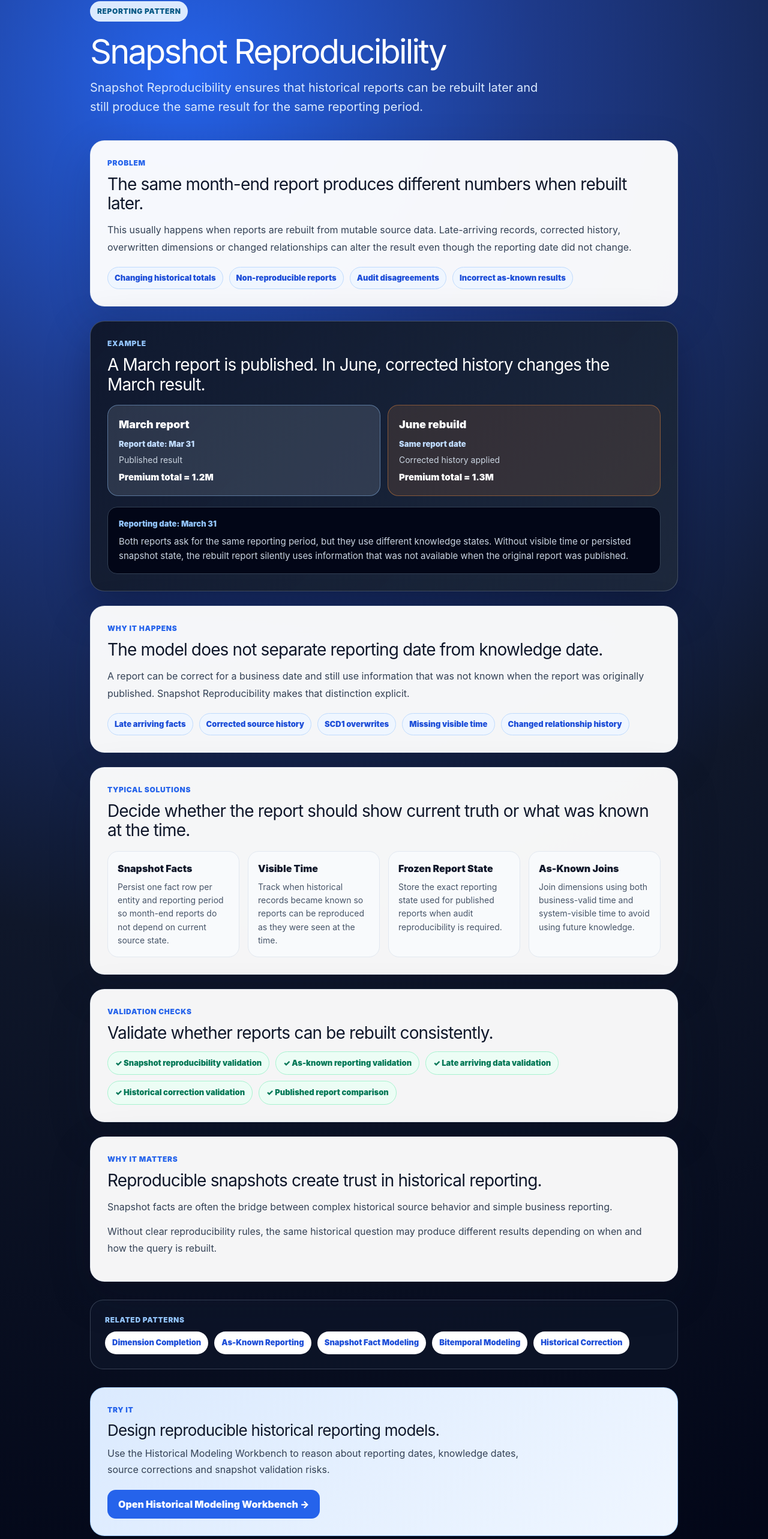
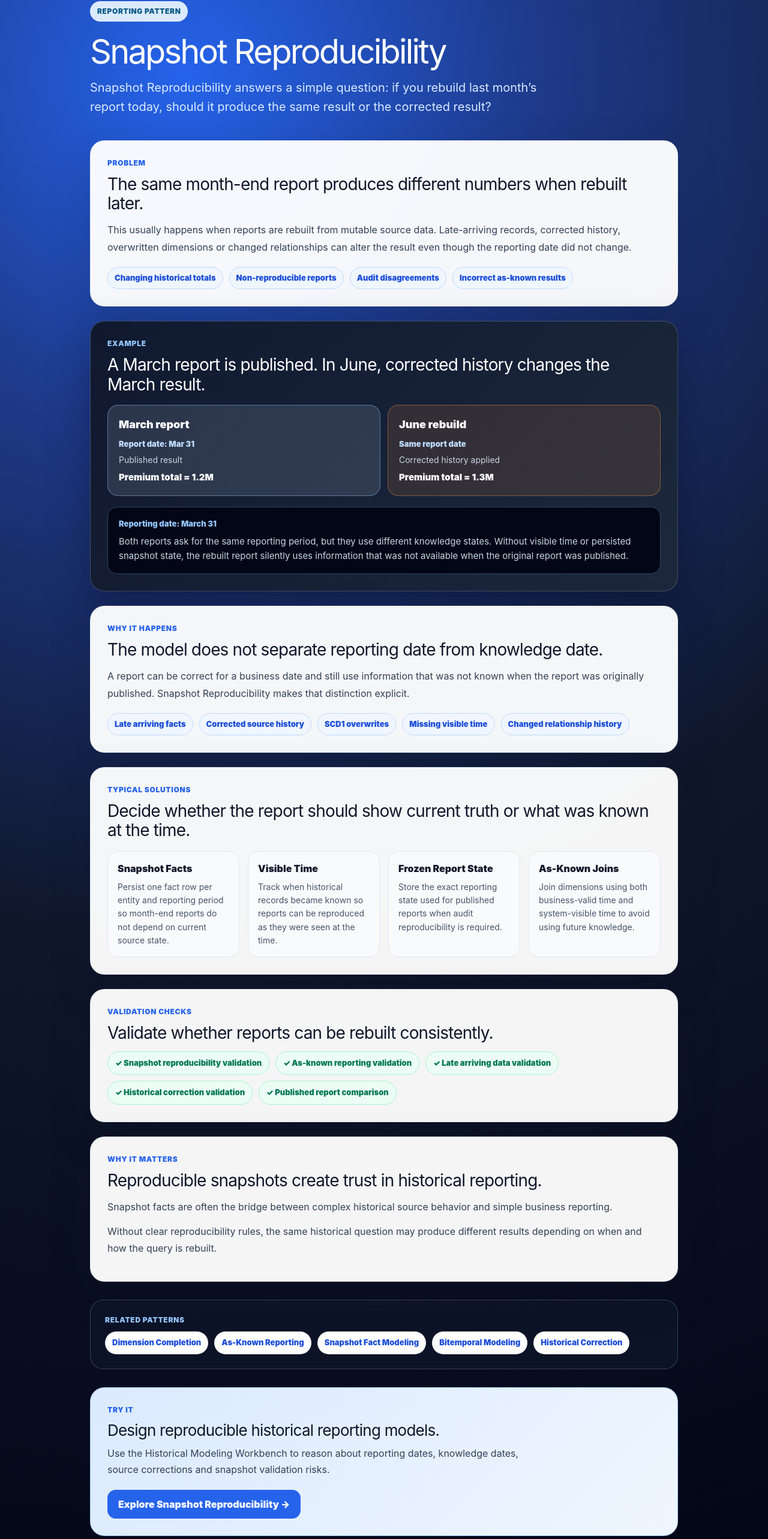
Before and after one commit to frohnhaus-sketch/bitemporal-debugger, a Next.js app: page /learn/snapshot-reproducibility in a window 1280 px wide. Shown: the part 91-2657 px from the top of the page at 60% size. Built offline with nearby package versions, Linux system fonts and the light colour scheme.

Commit message:
Update analytics dashboard for advisor and pattern events

```diff
--- a/app/events/page.tsx
+++ b/app/events/page.tsx
@@ -290,10 +290,14 @@ export default async function EventsPage() {
       event.data?.open === false
   ).length;
   const advisorQuestionChanges = counts["advisor_question_changed"] ?? 0;
+  const advisorCompleted = counts["advisor_completed"] ?? 0;
+  const advisorRecommendations = counts["advisor_recommendation_generated"] ?? 0;
   const advisorBlueprintsCopied = counts["advisor_blueprint_copied"] ?? 0;
 
   const patternsPageOpened = counts["patterns_page_opened"] ?? 0;
-  const patternOpened = counts["pattern_opened"] ?? 0;
+  const patternCardClicks = counts["pattern_card_clicked"] ?? 0;
+  const patternLearnMoreClicks = counts["pattern_learn_more_clicked"] ?? 0;
+  const patternCategoryViews = counts["pattern_category_viewed"] ?? 0;
   const scrollDepthEvents = counts["scroll_depth"] ?? 0;
 
   const exampleModelOpened = counts["example_model_opened"] ?? 0;
@@ -358,6 +362,8 @@ export default async function EventsPage() {
     reportsCopied + advisorBlueprintsCopied + modelReviewReportsCopied;
 
   const workflowActions =
+    advisorCompleted +
+    advisorRecommendations +
     advisorBlueprintsCopied +
     modelReviewsCompleted +
     targetValidationsCompleted +
@@ -376,7 +382,7 @@ export default async function EventsPage() {
     : 0;
 
   const patternOpenRate = patternsPageOpened
-    ? Math.round((patternOpened / patternsPageOpened) * 100)
+    ? Math.round((patternLearnMoreClicks / patternsPageOpened) * 100)
     : 0;
 
   const workflowRate = pageViews
@@ -429,7 +435,10 @@ export default async function EventsPage() {
 
   const topPatterns = Object.entries(
     countBy(events, (event) =>
-      event.event === "pattern_opened" ? getDataValue(event, "pattern") : null
+      event.event === "pattern_learn_more_clicked" ||
+      event.event === "pattern_card_clicked"
+        ? getDataValue(event, "pattern")
+        : null
     )
   )
     .sort((a, b) => b[1] - a[1])
@@ -437,7 +446,10 @@ export default async function EventsPage() {
 
   const topPatternGroups = Object.entries(
     countBy(events, (event) =>
-      event.event === "pattern_opened" ? getDataValue(event, "group") : null
+      event.event === "pattern_learn_more_clicked" ||
+      event.event === "pattern_card_clicked"
+        ? getDataValue(event, "group")
+        : null
     )
   )
     .sort((a, b) => b[1] - a[1])
@@ -464,6 +476,16 @@ export default async function EventsPage() {
       event.event === "activation_cta_clicked" ||
       event.event === "example_model_cta_clicked"
         ? `${event.event}: ${getDataValue(event, "cta")}`
+        : null
+    )
+  )
+    .sort((a, b) => b[1] - a[1])
+    .slice(0, 10);
+
+  const topAdvisorRecommendations = Object.entries(
+    countBy(events, (event) =>
+      event.event === "advisor_recommendation_generated"
+        ? getDataValue(event, "recommendation")
         : null
     )
   )
@@ -524,6 +546,8 @@ export default async function EventsPage() {
             <MetricCard label="Blueprint Copies" value={advisorBlueprintsCopied} />
             <MetricCard label="Advisor Start Rate" value={`${advisorStartRate}%`} />
             <MetricCard label="Advisor Copy Rate" value={`${advisorCopyRate}%`} />
+            <MetricCard label="Completed" value={advisorCompleted} />
+            <MetricCard label="Recommendations" value={advisorRecommendations} />
           </MetricSection>
 
           <MetricSection title="Activation Funnel">
@@ -538,7 +562,9 @@ export default async function EventsPage() {
 
           <MetricSection title="Pattern Catalog">
             <MetricCard label="Catalog Opens" value={patternsPageOpened} />
-            <MetricCard label="Pattern Opens" value={patternOpened} />
+            <MetricCard label="Category Views" value={patternCategoryViews} />
+            <MetricCard label="Card Clicks" value={patternCardClicks} />
+            <MetricCard label="Learn More Clicks" value={patternLearnMoreClicks} />
             <MetricCard label="Scroll Events" value={scrollDepthEvents} />
             <MetricCard label="Catalog Rate" value={`${patternCatalogRate}%`} />
             <MetricCard label="Pattern Open Rate" value={`${patternOpenRate}%`} />
@@ -582,6 +608,13 @@ export default async function EventsPage() {
 
         <Panel title="Top Advisor Answers">
           <TopList rows={topAdvisorValues} emptyText="No Advisor answer data yet." />
+        </Panel>
+
+        <Panel title="Top Advisor Recommendations">
+          <TopList
+            rows={topAdvisorRecommendations}
+            emptyText="No Advisor recommendation data yet."
+          />
         </Panel>
 
         <Panel title="Top Patterns">
--- a/app/learn/snapshot-reproducibility/page.tsx
+++ b/app/learn/snapshot-reproducibility/page.tsx
@@ -55,13 +55,13 @@ export default function SnapshotReproducibilityPage() {
           <h1 style={h1Style}>Snapshot Reproducibility</h1>
 
           <p style={heroTextStyle}>
-            Snapshot Reproducibility ensures that historical reports can be
-            rebuilt later and still produce the same result for the same
-            reporting period.
+            Snapshot Reproducibility answers a simple question: if you rebuild last
+            month’s report today, should it produce the same result or the corrected
+            result?
           </p>
         </header>
 
-        <section style={{ display: "grid", gap: 24 }}>
+        <section style={{ display: "grid", gap: 24, minWidth: 0 }}>
           <WhiteCard
             eyebrow="Problem"
             title="The same month-end report produces different numbers when rebuilt later."
@@ -298,12 +298,13 @@ function TryItCard() {
         onClick={() => {
           track("learn_cta_clicked", {
             page: "snapshot_reproducibility",
-            cta: "open_workbench",
+            cta: "explore_snapshot_reproducibility",
+            source: "bottom_cta",
           });
         }}
         style={tryItButtonStyle}
       >
-        Open Historical Modeling Workbench →
+        Explore Snapshot Reproducibility →
       </a>
     </section>
   );
@@ -483,12 +484,17 @@ const riskChipStyle: CSSProperties = {
 };
 
 const darkCardStyle: CSSProperties = {
+  width: "100%",
+  maxWidth: "100%",
+  minWidth: 0,
+  overflow: "hidden",
   padding: "clamp(20px, 5vw, 28px)",
   borderRadius: 24,
   background:
     "linear-gradient(135deg, rgba(15, 23, 42, 0.96), rgba(30, 41, 59, 0.92))",
   border: "1px solid rgba(148, 163, 184, 0.35)",
   boxShadow: "0 24px 70px rgba(2, 6, 23, 0.35)",
+  boxSizing: "border-box",
 };
 
 const darkEyebrowStyle: CSSProperties = {
--- a/app/patterns/page.tsx
+++ b/app/patterns/page.tsx
@@ -162,6 +162,7 @@ const PATTERN_GROUPS = [
 
 export default function PatternsPage() {
   const trackedDepths = useRef(new Set<number>());
+  const trackedVisibleGroups = useRef(new Set<string>());
 
   useEffect(() => {
     track("patterns_page_opened", {
@@ -199,6 +200,35 @@ export default function PatternsPage() {
     handleScroll();
 
     return () => window.removeEventListener("scroll", handleScroll);
+  }, []);
+
+  useEffect(() => {
+    const handleCategoryVisibility = () => {
+      const sections = document.querySelectorAll("[data-pattern-group]");
+
+      sections.forEach((section) => {
+        const group = section.getAttribute("data-pattern-group");
+        if (!group || trackedVisibleGroups.current.has(group)) return;
+
+        const rect = section.getBoundingClientRect();
+        const isVisible =
+          rect.top < window.innerHeight * 0.75 && rect.bottom > 0;
+
+        if (!isVisible) return;
+
+        trackedVisibleGroups.current.add(group);
+
+        track("pattern_category_viewed", {
+          category: group,
+        });
+      });
+    };
+
+    window.addEventListener("scroll", handleCategoryVisibility);
+    handleCategoryVisibility();
+
+    return () =>
+      window.removeEventListener("scroll", handleCategoryVisibility);
   }, []);
 
   return (
@@ -274,6 +304,7 @@ export default function PatternsPage() {
           {PATTERN_GROUPS.map((group) => (
             <section
               key={group.title}
+              data-pattern-group={group.title}
               style={{
                 background: "rgba(15, 23, 42, 0.58)",
                 border: "1px solid rgba(148, 163, 184, 0.3)",
@@ -316,6 +347,12 @@ export default function PatternsPage() {
                 {group.patterns.map((pattern) => (
                   <article
                     key={pattern.name}
+                    onClick={() => {
+                      track("pattern_card_clicked", {
+                        group: group.title,
+                        pattern: pattern.name,
+                      });
+                    }}
                     style={{
                       background: "#ffffff",
                       color: "#0f172a",
@@ -546,10 +583,13 @@ function LearnMoreLink({
   return (
     <a
       href={href}
-      onClick={() => {
+      onClick={(event) => {
+        event.stopPropagation();
+
         track("pattern_learn_more_clicked", {
           pattern,
           group,
+          href,
         });
       }}
       style={{
```
